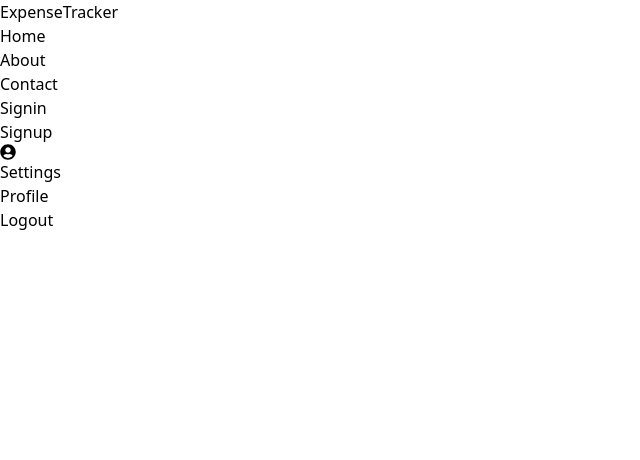
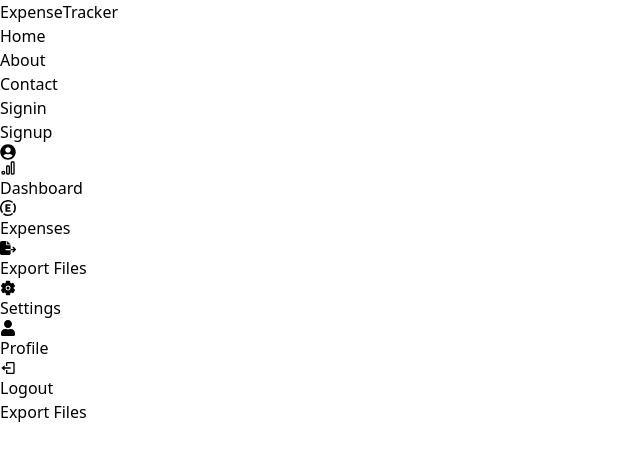
Before and after one commit to Nkululeko1999/expense-tracker-client, a React (Vite) app: page /exports in a window 1280 px wide. Both pictures are taken after a click on the item 640 px from the left and 152 px from the top of the page. Shown: the top 460 px of the page, without its empty margins (0-640 px from the left). Built offline with nearby package versions, Linux system fonts and the light colour scheme.

Commit message:
icons dropdown and export files page

```diff
--- a/src/App.jsx
+++ b/src/App.jsx
@@ -14,6 +14,7 @@ import Settings from "./pages/Settings"
 import Header from "./components/Header"
 import { ToastContainer } from 'react-toastify';
 import 'react-toastify/dist/ReactToastify.css';
+import Exports from "./pages/Exports"
 
 export default function App() {
   return (
@@ -32,6 +33,7 @@ export default function App() {
         <Route path="/settings" element={<Settings />} />
         <Route path="/add-expense" element={<AddExpense />} />
         <Route path="/expenses" element={<Expenses />} />
+        <Route path="/exports" element={<Exports />} />
       </Routes>
       <ToastContainer className="absolute top-4 right-2" />
     </BrowserRouter>
--- a/src/components/Dropdown.jsx
+++ b/src/components/Dropdown.jsx
@@ -2,6 +2,12 @@ import React from 'react';
 import { useDispatch, useSelector } from 'react-redux';
 import { Link } from 'react-router-dom';
 import { logoutCurrentUser } from '../redux/user/userSlice';
+import { TbBrandGoogleAnalytics } from "react-icons/tb";
+import { SiExpensify } from "react-icons/si";
+import { FaFileExport } from "react-icons/fa6";
+import { IoSettings } from "react-icons/io5";
+import { FaUser } from "react-icons/fa";
+import { BiLogOut } from "react-icons/bi";
 
 
 export default function Dropdown({showDropdown, setDropdown}) {
@@ -20,14 +26,41 @@ export default function Dropdown({showDropdown, setDropdown}) {
 
   return (
     <ul className="absolute right-4 sm:right-10 top-10 sm:top-12 mt-6 w-64 bg-white text-slate-950 rounded-md overflow-hidden shadow-xl sm:shadow-2xl z-10">
+        <Link to='/dashboard' onClick={handleClick}>
+            <li className="flex gap-2 items-center px-4 py-2 hover:bg-gray-200 cursor-pointer">
+                <TbBrandGoogleAnalytics className="w-5 h-5" />
+                Dashboard
+            </li>
+        </Link>
+        <Link to='/expenses' onClick={handleClick}>
+            <li className="flex gap-2 items-center px-4 py-2 hover:bg-gray-200 cursor-pointer">
+                <SiExpensify className="w-5 h-5" />
+                Expenses
+            </li>
+        </Link>
+        <Link to='/exports' onClick={handleClick}>
+            <li className="flex gap-2 items-center px-4 py-2 hover:bg-gray-200 cursor-pointer">
+                <FaFileExport className="w-5 h-5" />
+                Export Files
+            </li>
+        </Link>
         <Link to='/settings' onClick={handleClick}>
-            <li className="px-4 py-2 hover:bg-gray-100 cursor-pointer">Settings</li>
+            <li className="flex gap-2 items-center px-4 py-2 hover:bg-gray-200 cursor-pointer">
+                <IoSettings className="w-5 h-5" />
+                Settings
+            </li>
         </Link>
         <Link to='/profile' onClick={handleClick}>
-            <li className="px-4 py-2 hover:bg-gray-100 cursor-pointer">Profile</li>
+            <li className="flex gap-2 items-center px-4 py-2 hover:bg-gray-200 cursor-pointer">
+                <FaUser className="w-5 h-5" />
+                Profile
+            </li>
         </Link>
         <Link to='/signin' onClick={handleLogout}>
-            <li className="px-4 py-2 border-y-2 hover:bg-gray-100 cursor-pointer">Logout</li>
+            <li className="flex gap-2 items-center px-4 py-2 border-y-2 hover:bg-gray-200 cursor-pointer">
+                <BiLogOut className="w-5 h-5" />
+                Logout
+            </li>
         </Link>
     </ul>
   )
--- /dev/null
+++ b/src/pages/Exports.jsx
@@ -0,0 +1,9 @@
+import React from 'react'
+
+export default function Exports() {
+  return (
+    <div>
+      Export Files
+    </div>
+  )
+}
```
